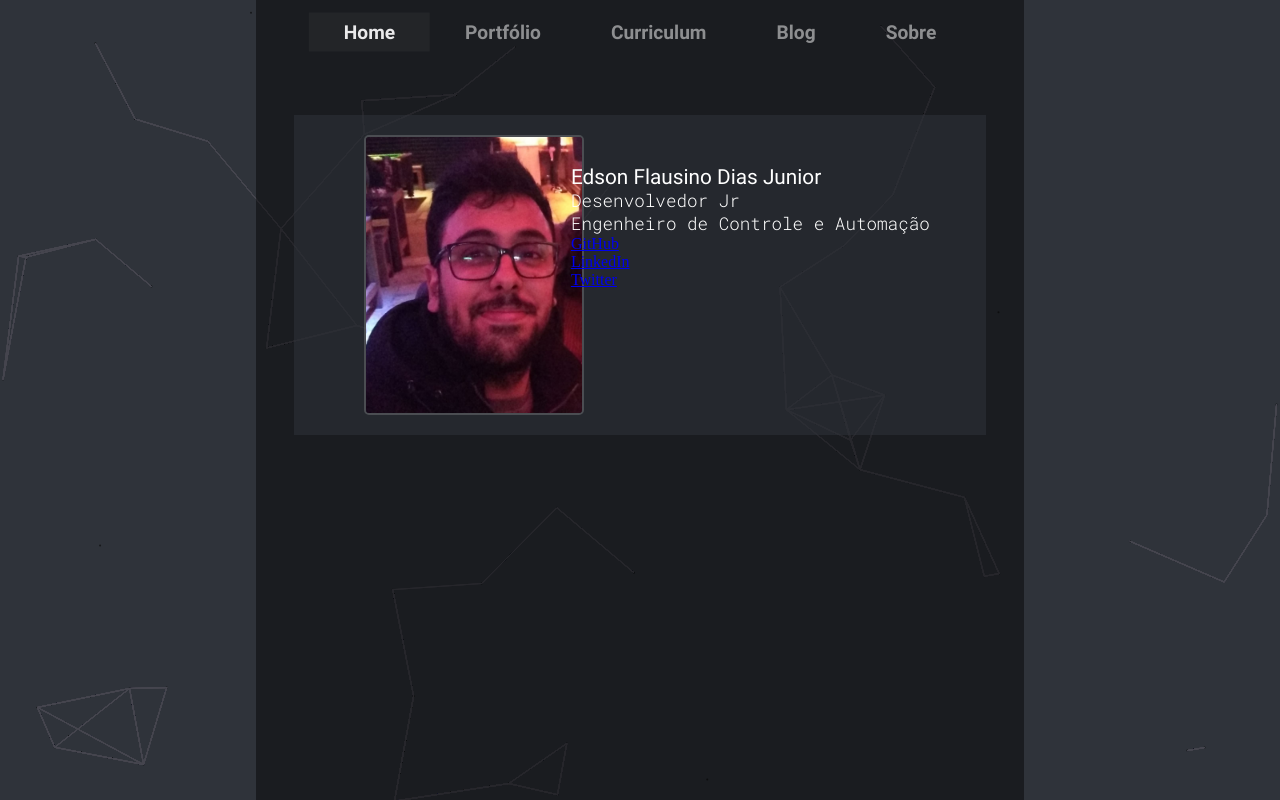
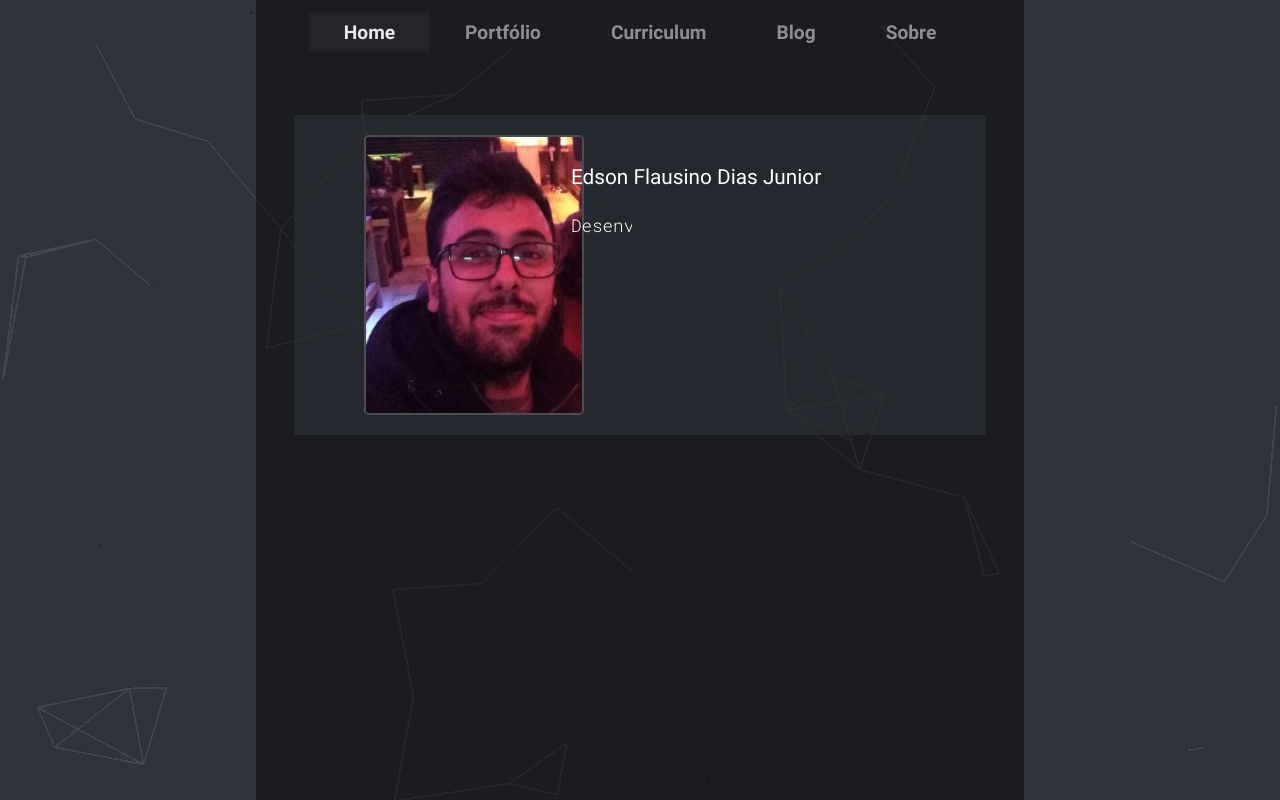
Before and after one commit to edson-dias/portfolio_front, a Vue app: page / in a window 1280 px wide. Built offline with nearby package versions, Linux system fonts and the light colour scheme.

Commit message:
home finalizado

```diff
--- a/package.json
+++ b/package.json
@@ -8,6 +8,10 @@
     "lint": "vue-cli-service lint"
   },
   "dependencies": {
+    "@fortawesome/fontawesome-free": "^5.15.3",
+    "@fortawesome/fontawesome-svg-core": "^1.2.35",
+    "@fortawesome/free-solid-svg-icons": "^5.15.3",
+    "@fortawesome/vue-fontawesome": "^2.0.2",
     "core-js": "^3.6.5",
     "vue": "^2.6.11",
     "vue-router": "^3.5.1"
--- a/src/components/templates/Home.vue
+++ b/src/components/templates/Home.vue
@@ -3,20 +3,18 @@
     <div class="card">
       <div class="img"><img src="../../assets/self.jpeg" alt="self" width="220" height="280"></div>
       <div class="infos">
-        <h2>Edson Flausino Dias Junior</h2>
-        <h3>Desenvolvedor Jr</h3>
-        <h3>Engenheiro de Controle e Automação</h3>
-        <span><i></i><a href="https://github.com/edson-dias">GitHub</a></span>
-        <span><i></i><a href="linkedin.com/in/edson-flausino-dias-junior">LinkedIn</a></span>
-        <span><i></i><a href="https://twitter.com/edson_fdias">Twitter</a></span>
+        <TypeWriting/>
       </div>
     </div>
   </div>
 </template>
 
 <script>
+import TypeWriting from './template-components/TypeWriting'
+
 export default {
   name: 'Home',
+  components: {TypeWriting},
   methods: {
     xablau(){
       let music = new Audio(require('../../assets/keyboard.wav'))
@@ -27,8 +25,6 @@ export default {
 </script>
 
 <style>
-  @import url('../../assets/fonts/Roboto_Mono/stylesheet.css');
-  @import url('../../assets/fonts/Roboto/stylesheet.css');
 
   #intro{
     display: flex;
@@ -79,65 +75,6 @@ export default {
     padding: 0;
   }
 
-  h2{
-    font-family: 'Roboto';
-    font-size: 1.3rem;
-    font-weight: 400;
-  }
 
-  h3{
-    font-family: 'Roboto Mono';
-    font-size: 1.1rem;
-    font-weight: 300;
-  }
 
 </style>
-
-
-      * {
-        margin: 0;
-        padding: 0;
-        box-sizing: border-box;
-      }
-
-      body {
-        display: flex;
-        align-items: center;
-        justify-content: center;
-        height: 100vh;
-        background: rgba(25, 25, 25);
-      }
-
-      .line {
-        border-right: 2px solid rgba(255, 255, 255, 0.75);
-        color: rgba(255, 255, 255, 0.75);
-        font-family: "Special Elite", monospace;
-        font-size: 3em;
-        text-align: center;
-        margin: 0 auto;
-        white-space: nowrap;
-        overflow: hidden;
-      }
-
-      .typing-animation {
-        animation: blinkCursor 500ms steps(40) infinite normal,
-          typing 4s steps(40) 1s normal both;
-      }
-
-      @keyframes typing {
-        from {
-          width: 0;
-        }
-        to {
-          width: 16em;
-        }
-      }
-
-      @keyframes blinkCursor {
-        from {
-          border-right-color: rgba(255, 255, 255, 0.75);
-        }
-        to {
-          border-right-color: transparent;
-        }
-      }
--- /dev/null
+++ b/src/components/templates/template-components/TypeWriting.vue
@@ -0,0 +1,158 @@
+<template>
+  <div class="writing-section">
+        <h2 class="line typing-animation">Edson Flausino Dias Junior</h2>
+        <h3 class="line typing-animation-two mg-top-25">Desenvolvedor Jr - <i class="fab fa-python"></i> <i class="fab fa-js"></i></h3>
+        <h3 class="line typing-animation-three">Engenheiro de Controle e Automação</h3>
+        <span class="line typing-animation-four mg-top-30"><a href="https://github.com/edson-dias"><i class="fab fa-github"></i> GitHub</a></span>
+        <span class="line typing-animation-five mg-top-5"><a href="https://linkedin.com/in/edson-flausino-dias-junior"><i class="fab fa-linkedin-in"></i> LinkedIn</a></span>
+        <span class="line typing-animation-six mg-top-5"><a href="https://twitter.com/edson_fdias"><i class="fab fa-twitter"></i> Twitter</a></span>
+  </div>
+
+</template>
+
+<script>
+export default {
+    name: 'TypeWriting'
+
+}
+</script>
+
+<style scoped>
+  @import url('../../../assets/fonts/Roboto_Mono/stylesheet.css');
+  @import url('../../../assets/fonts/Roboto/stylesheet.css');
+
+  .writing-section{
+      display: flex;
+      flex-direction: column;
+  }
+
+  h2{
+    font-family: 'Roboto';
+    font-size: 1.3rem;
+    font-weight: 400;
+  }
+
+  h3, a{
+    font-family: 'Roboto Mono';
+    font-size: 1.1rem;
+    font-weight: 300;
+  }
+
+  a{
+    text-decoration: none;
+    color: white;
+  }
+
+  i{
+    color: white;
+    font-size: 1.3rem;
+  }
+
+  .line {
+    color: white;
+    padding: 0;
+    margin: 0;
+    white-space: nowrap;
+    overflow: hidden;
+  }
+
+  .mg-top-5{
+    margin-top: 5px;
+  }
+  .mg-top-25{
+    margin-top: 25px;
+  }
+  .mg-top-30{
+    margin-top: 30px;
+  }
+
+  .typing-animation {
+    animation: blinkCursor 500ms steps(40) 6 normal,
+      typing 2s steps(30) 1s normal both;
+    animation-delay: 1s;
+  }
+  .typing-animation-two {
+    animation: blinkCursor 500ms steps(40) 6 normal,
+      typing-two 2s steps(30) 1s normal both;
+    animation-delay: 4.5s;
+  }
+  .typing-animation-three {
+    animation: blinkCursor 500ms steps(40) 6 normal,
+      typing-three 2s steps(30) 1s normal both;
+    animation-delay: 8s;
+  }
+  .typing-animation-four {
+    animation: blinkCursor 500ms steps(40) 4 normal,
+      typing-four 0.6s steps(30) 1s normal both;
+    animation-delay: 11.5s;
+  }
+  .typing-animation-five {
+    animation: blinkCursor 500ms steps(40) 5 normal,
+      typing-five 0.7s steps(30) 1s normal both;
+    animation-delay: 13.5s;
+  }
+  .typing-animation-six {
+    animation: blinkCursor 500ms steps(40) 8 normal,
+      typing-six 0.6s steps(30) 1s normal both;
+    animation-delay: 16s;
+  }
+
+  @keyframes typing {
+    from {
+      width: 0;
+    }
+    to {
+      width: 13em;
+    }
+  }
+  @keyframes typing-two {
+    from {
+      width: 0;
+    }
+    to {
+      width: 15em;
+    }
+  }
+  @keyframes typing-three {
+    from {
+      width: 0;
+    }
+    to {
+      width: 21em;
+    }
+  }
+  @keyframes typing-four {
+    from {
+      width: 0;
+    }
+    to {
+      width: 6.5em;
+    }
+  }
+  @keyframes typing-five {
+    from {
+      width: 0;
+    }
+    to {
+      width: 7.8em;
+    }
+  }
+  @keyframes typing-six {
+    from {
+      width: 0;
+    }
+    to {
+      width: 7em;
+    }
+  }
+  @keyframes blinkCursor {
+    from {
+      border-right: none;
+    }
+    to {
+      border-right: 2px solid rgba(255, 255, 255, 0.75);
+    }
+  }
+
+
+</style>
--- a/src/main.js
+++ b/src/main.js
@@ -1,5 +1,6 @@
 import Vue from 'vue'
 import App from './App.vue'
+import '@fortawesome/fontawesome-free/css/all.css'
 
 import router from './config/router'
 
```
Also changed, not shown: 1 other file (tests, documents, lock files or other folders).
